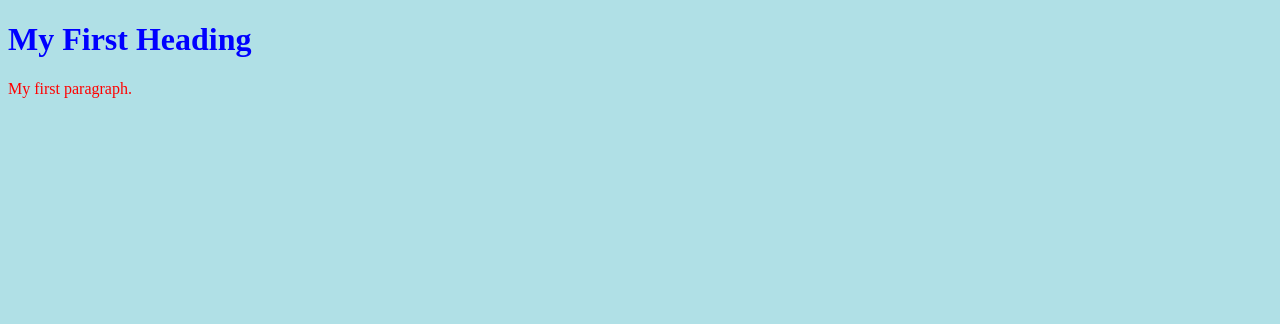
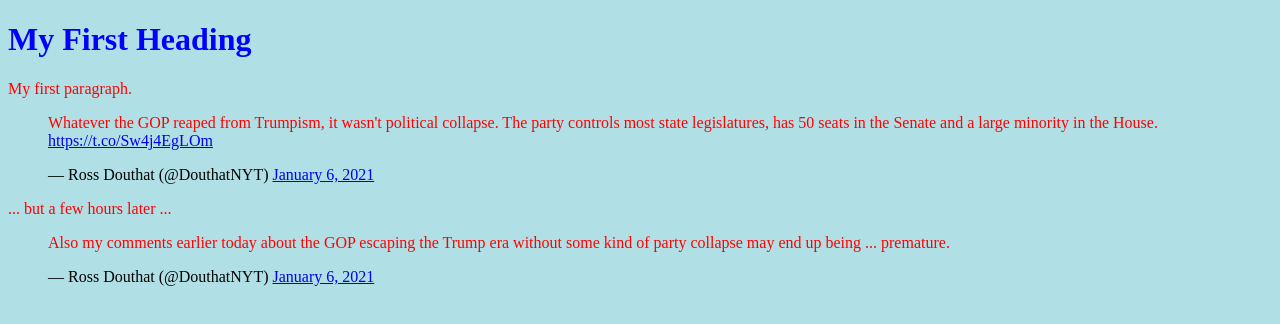
Before and after one commit to KentCL/Test, a plain HTML site: page index.html in a window 1280 px wide. Drawn offline with Linux system fonts and the light colour scheme.

Commit message:
Update index.html
added embedded Ross Douthat tweets.

```diff
--- a/index.html
+++ b/index.html
@@ -13,5 +13,22 @@
 
   <p>My first paragraph.</p>
 
+
+  <blockquote class="twitter-tweet">
+    <p lang="en" dir="ltr">Whatever the GOP reaped from Trumpism, it wasn&#39;t political collapse.
+      The party controls most state legislatures, has 50 seats in the Senate and a large minority in the House.
+      <a href="https://t.co/Sw4j4EgLOm">https://t.co/Sw4j4EgLOm</a></p>&mdash; Ross Douthat (@DouthatNYT)
+    <a href="https://twitter.com/DouthatNYT/status/1346856929344282626?ref_src=twsrc%5Etfw">January 6, 2021</a>
+  </blockquote>
+  <script async src="https://platform.twitter.com/widgets.js" charset="utf-8"></script>
+
+  <p> ... but a few hours later ... </p>
+
+  <blockquote class="twitter-tweet">
+    <p lang="en" dir="ltr">Also my comments earlier today about the GOP escaping the Trump era without
+      some kind of party collapse may end up being ... premature.</p>&mdash; Ross Douthat (@DouthatNYT)
+    <a href="https://twitter.com/DouthatNYT/status/1346917796865855489?ref_src=twsrc%5Etfw">January 6, 2021</a>
+  </blockquote>
+  <script async src="https://platform.twitter.com/widgets.js" charset="utf-8"></script>
 </body>
 </html>
```
